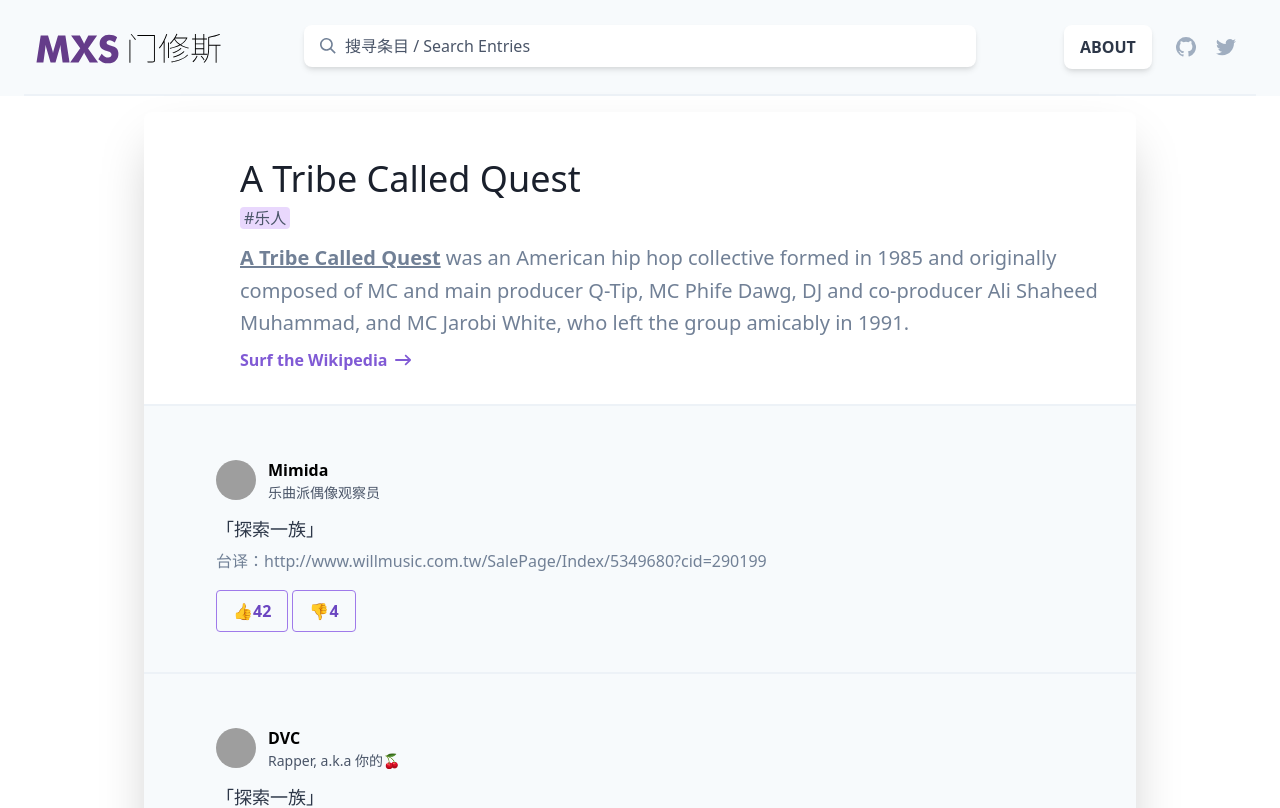
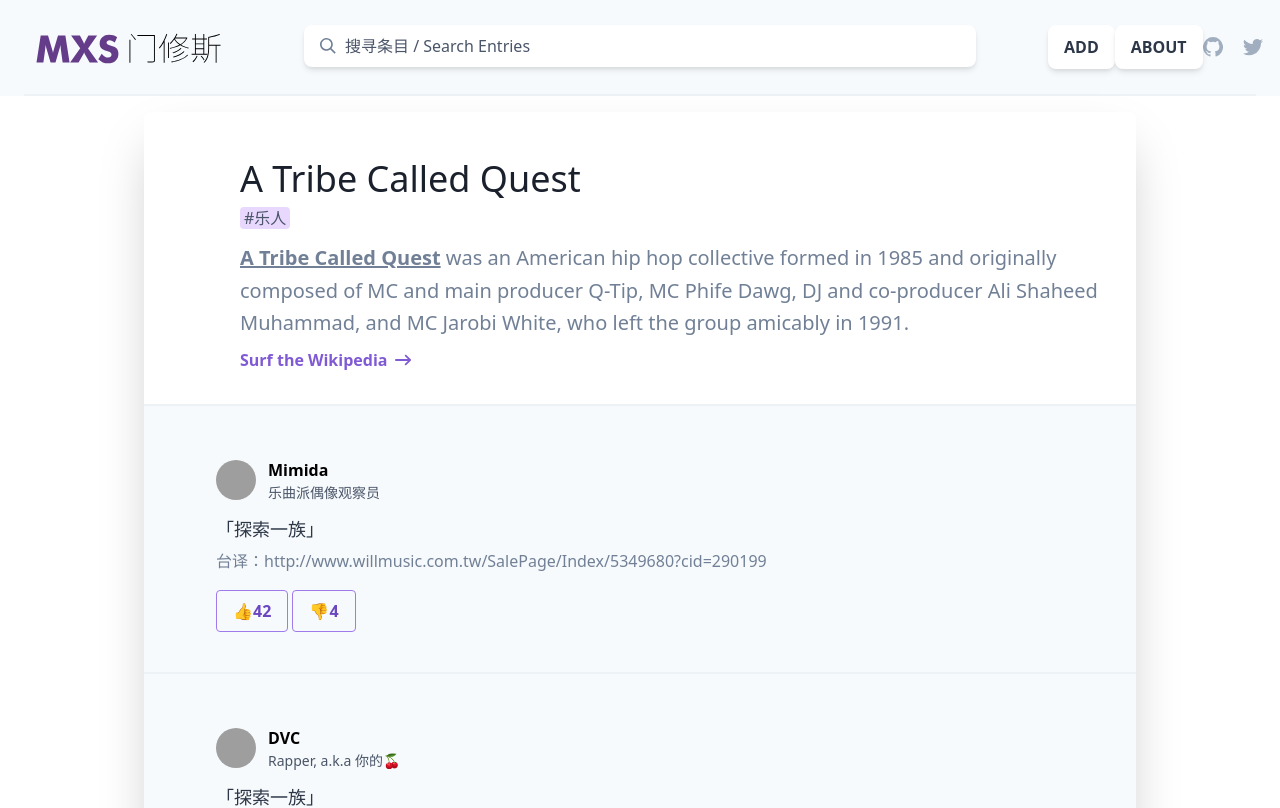
Before and after one commit to IvanWoo/mencius-mock-up, a website: page public/index.html in a window 1280 px wide. Shown: the top 808 px of the page. Drawn offline with nearby package versions, Linux system fonts and the light colour scheme; files that its build step writes are made by us from their sources; grey boxes are pictures that could not be loaded.

Commit message:
add access to add new entry

```diff
--- a/public/index.html
+++ b/public/index.html
@@ -80,7 +80,13 @@
 
 
             <div class="hidden lg:flex lg:items-center lg:justify-between xl:w-1/4 px-6">
-              <div class="relative ml-4">
+              <div class="relative">
+                <a href="/" class="block rounded-lg px-4 md:px-5 xl:px-4 py-3 md:py-4 xl:py-3 bg-white hover:bg-gray-200
+                  md:text-lg xl:text-base text-gray-800 font-semibold leading-tight shadow-md">
+                  ADD
+                </a>
+              </div>
+              <div class="relative">
                 <a href="/" class="block rounded-lg px-4 md:px-5 xl:px-4 py-3 md:py-4 xl:py-3 bg-white hover:bg-gray-200
                   md:text-lg xl:text-base text-gray-800 font-semibold leading-tight shadow-md">
                   ABOUT
```
